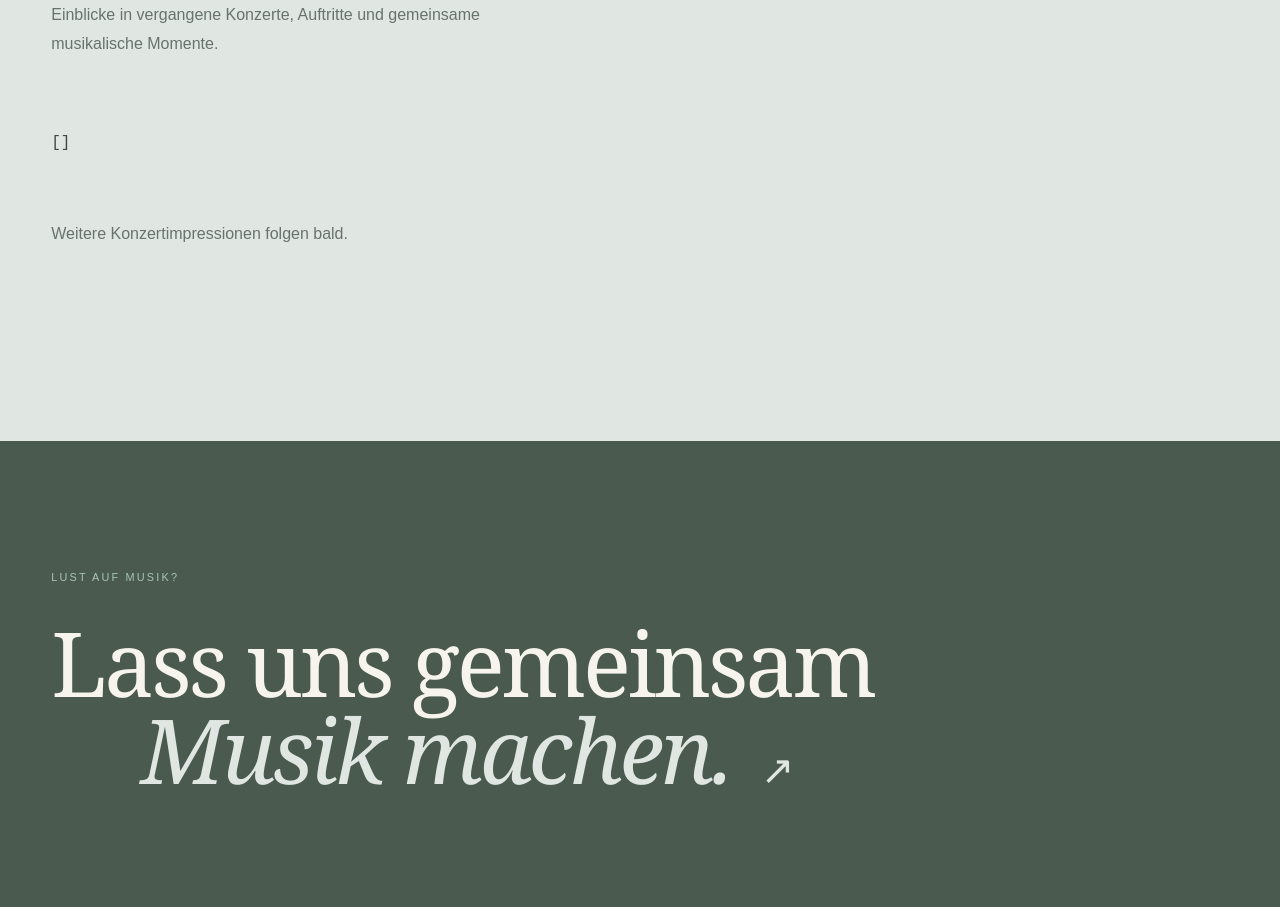
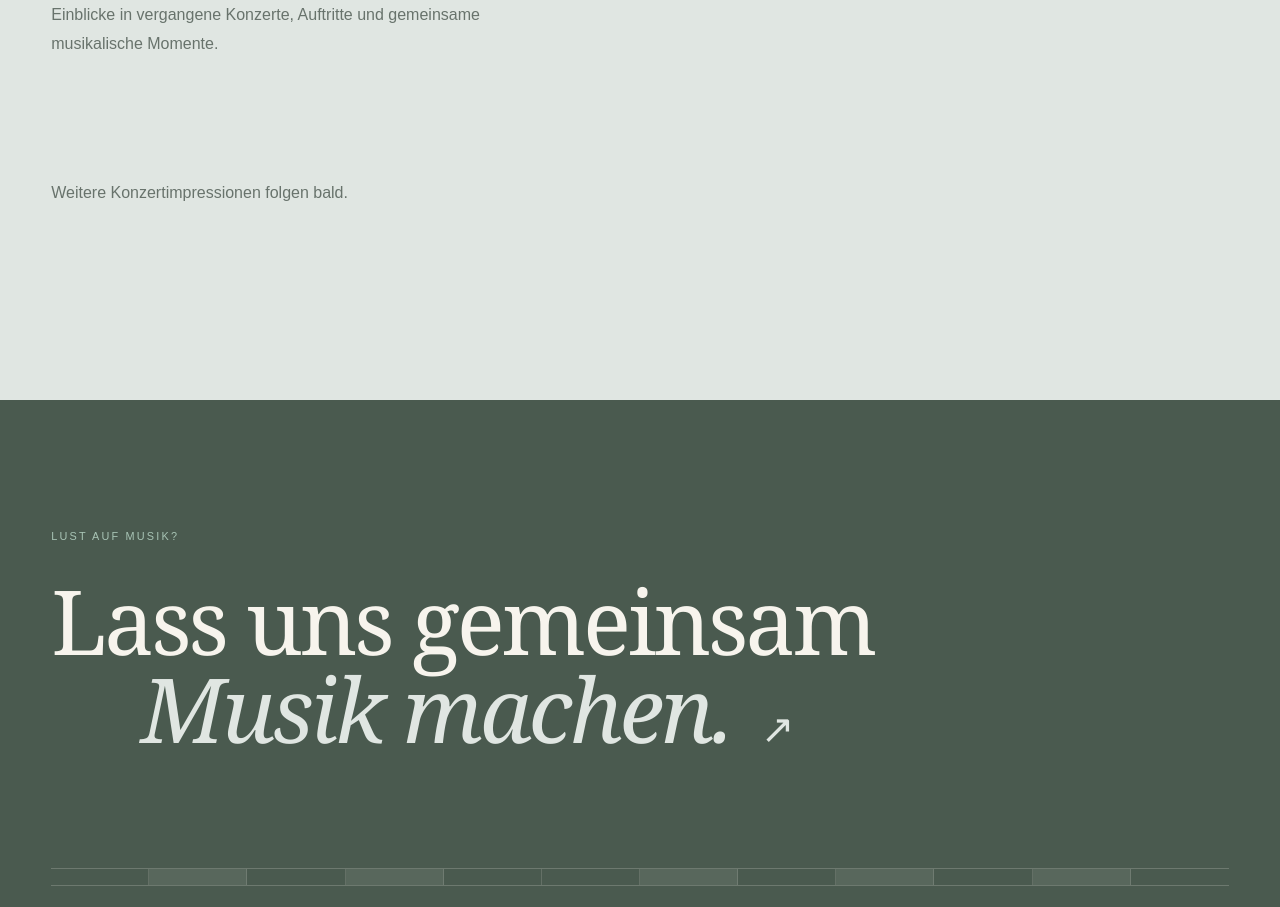
Before and after one commit to kay-iva/nanami-website, a SvelteKit app: page /concerts in a window 1280 px wide. Shown: the part 2740-3647 px from the top of the page. Built offline with nearby package versions, Linux system fonts and the light colour scheme; no server answers.

Commit message:
variables dont get saved issue, fix tryout

```diff
--- a/src/routes/concerts/+page.svelte
+++ b/src/routes/concerts/+page.svelte
@@ -162,8 +162,6 @@
                     Auftritte und gemeinsame musikalische Momente.
                 </p>
             </div>
-
-            <pre>{JSON.stringify(data.galleryImages, null, 2)}</pre>
 
             {#if data.galleryImages.length > 0}
                 <PhotoGallery images={data.galleryImages} />
```
Also changed, not shown: 1 other file (tests, documents, lock files or other folders).
